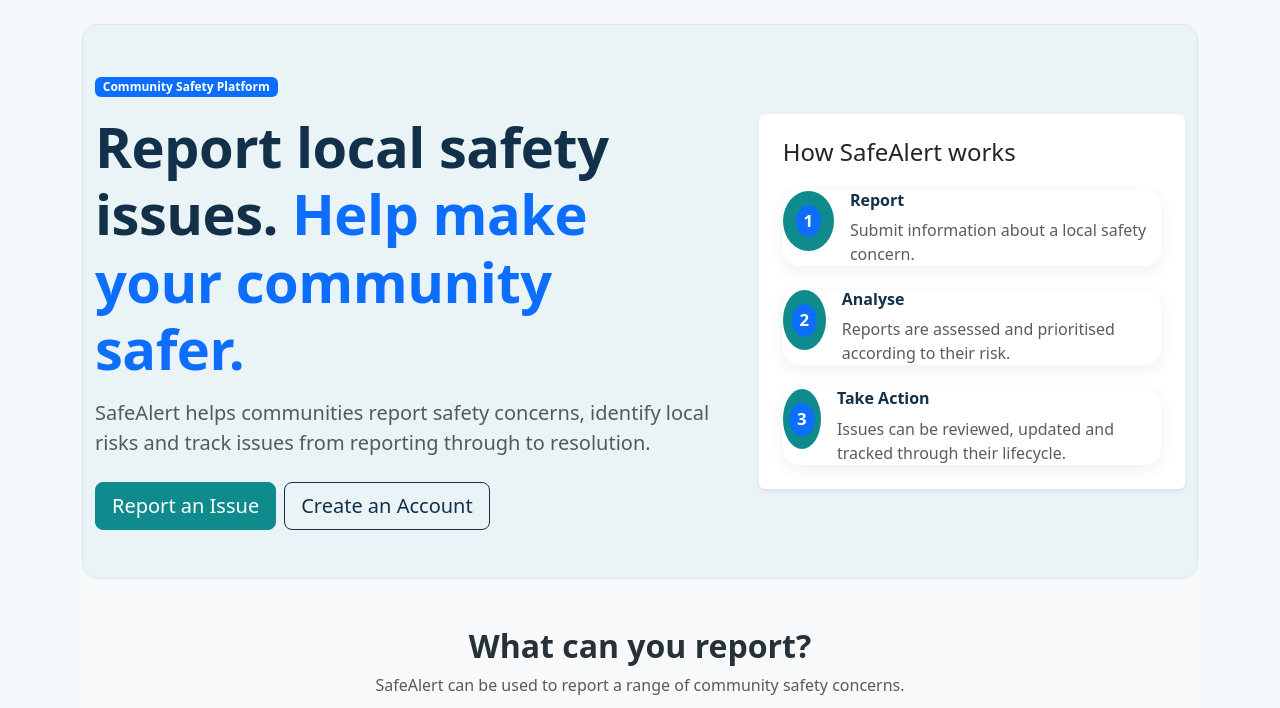
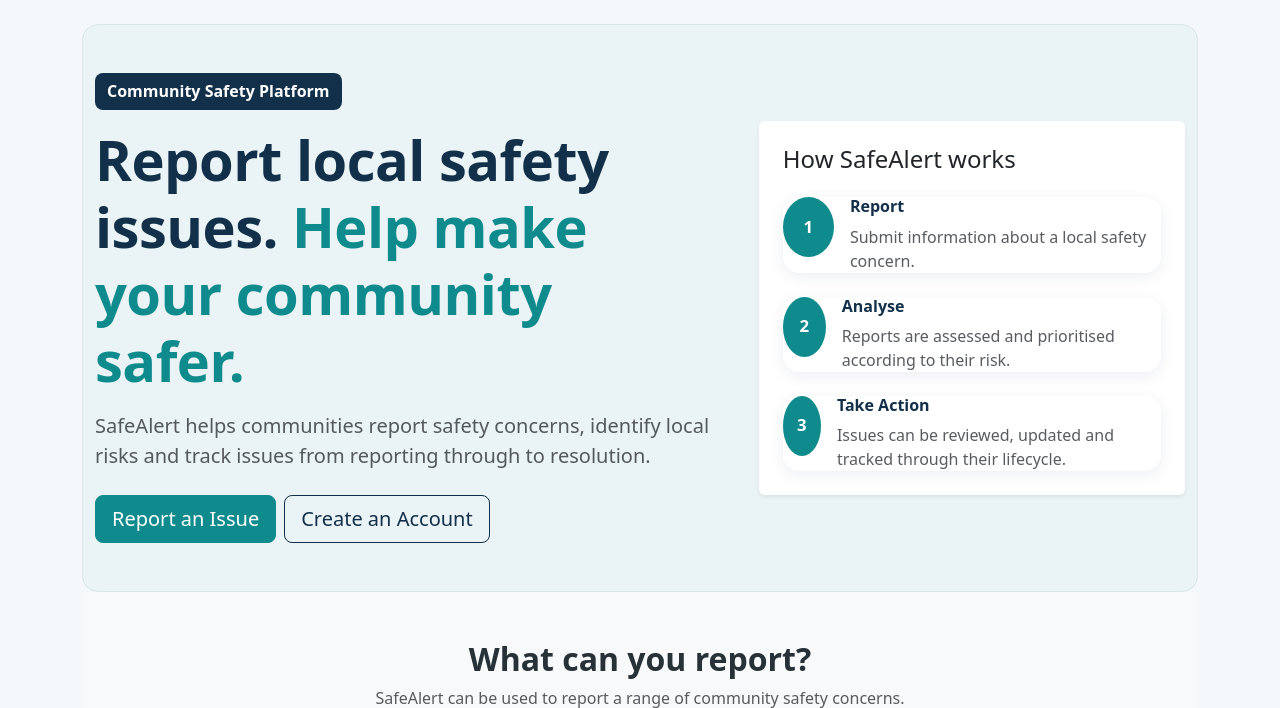
Before and after one commit to davy-berry/safe_alert, a Django app: page / in a window 1280 px wide. Shown: the part 56-764 px from the top of the page. Run offline with Django 5.2, Linux system fonts and the light colour scheme.

Commit message:
Refactor hero and process badge styles for improved consistency

```diff
--- a/reports/templates/reports/home.html
+++ b/reports/templates/reports/home.html
@@ -18,13 +18,13 @@ SafeAlert | Community Safety
             <!-- Hero Text -->
             <div class="col-12 col-lg-7">
 
-                <span class="badge text-bg-primary mb-3">
+                <span class="hero-badge mb-3">
                     Community Safety Platform
                 </span>
 
                 <h1 class="display-4 fw-bold mb-3">
                     Report local safety issues.
-                    <span class="text-primary">
+                    <span class="hero-highlight">
                         Help make your community safer.
                     </span>
                 </h1>
@@ -84,7 +84,7 @@ SafeAlert | Community Safety
 
                             <div class="process-icon me-3">
 
-                                <span class="badge rounded-circle text-bg-primary p-2">
+                                <span class="badge rounded-circle p-2">
                                     1
                                 </span>
 
@@ -110,7 +110,7 @@ SafeAlert | Community Safety
 
                             <div class="process-icon me-3">
 
-                                <span class="badge rounded-circle text-bg-primary p-2">
+                                <span class="badge rounded-circle  p-2">
                                     2
                                 </span>
 
@@ -136,7 +136,7 @@ SafeAlert | Community Safety
 
                             <div class="process-icon me-3">
 
-                                <span class="badge rounded-circle text-bg-primary p-2">
+                                <span class="badge rounded-circle p-2">
                                     3
                                 </span>
 
```
